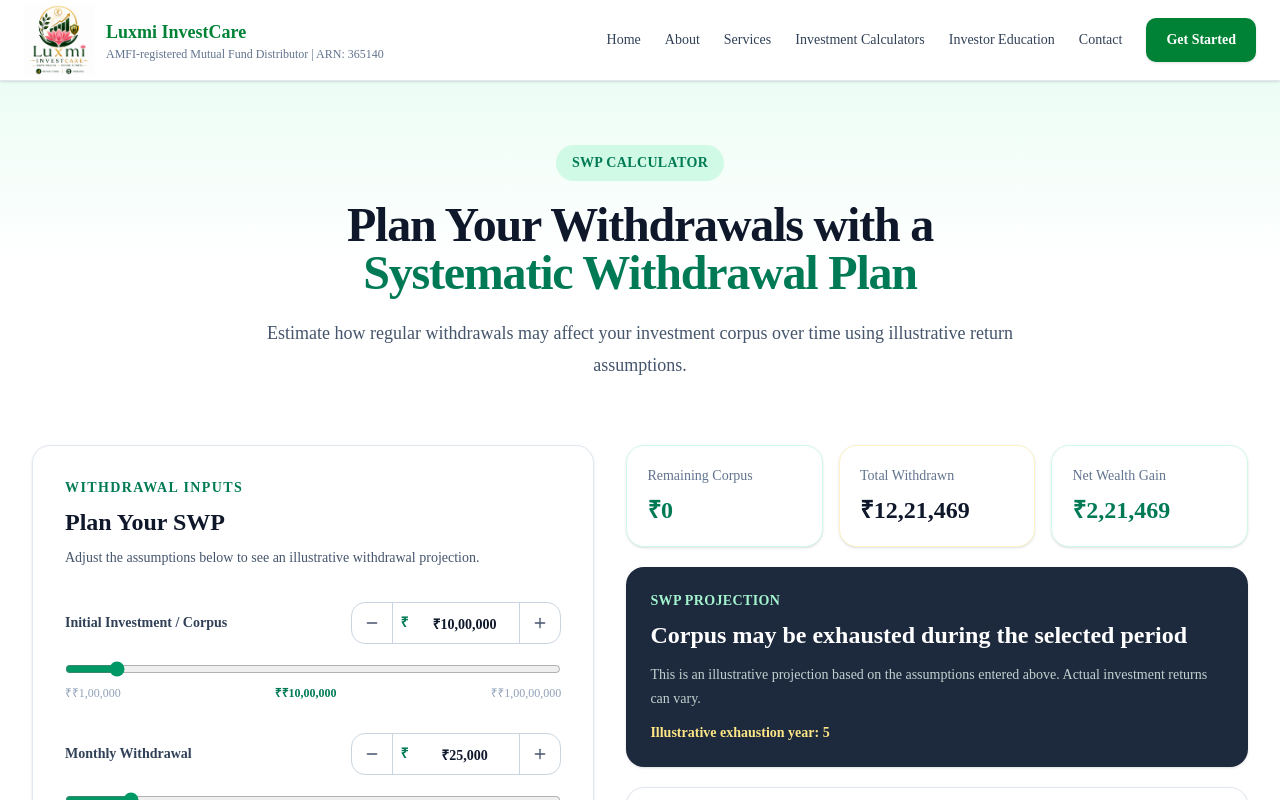
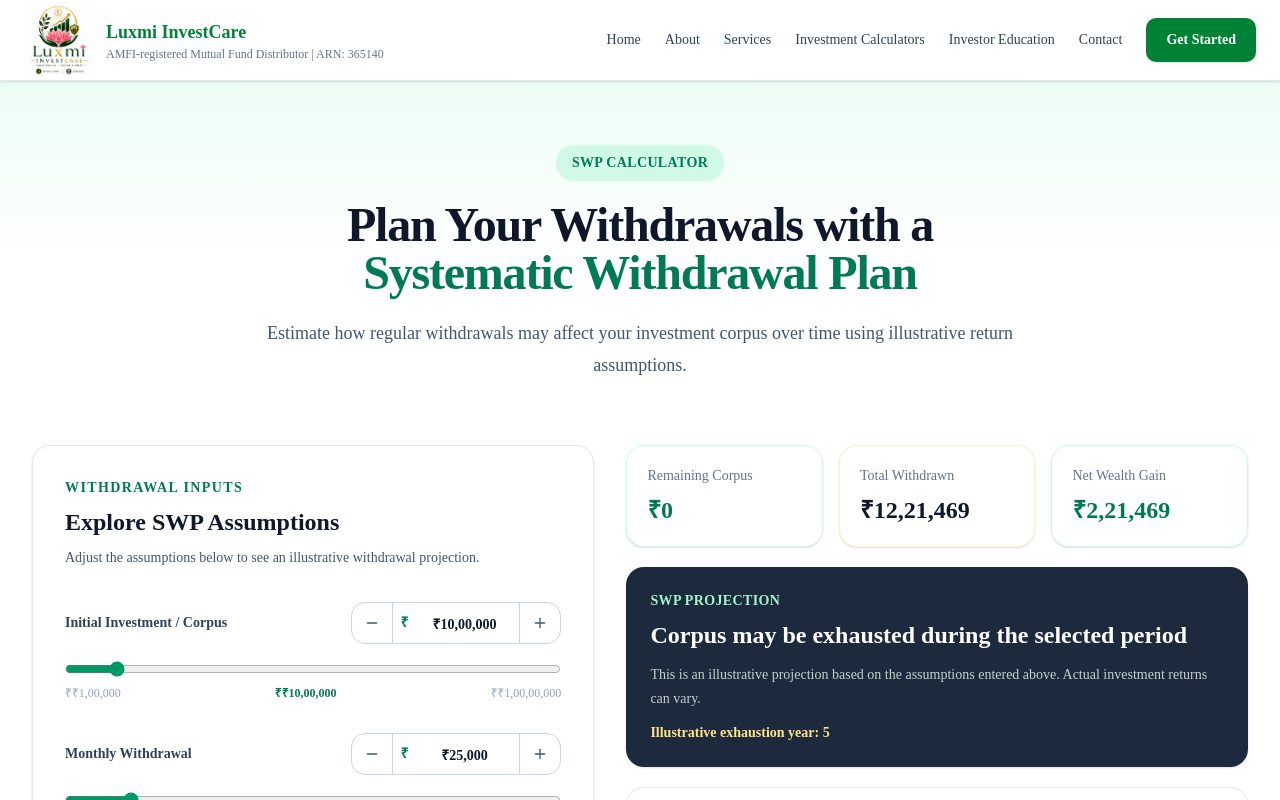
Before and after one commit to shivpawan007/LuxmiInvestCare, a Next.js app: page /calculators/swp in a window 1280 px wide. Shown: the top 800 px of the page. Built offline with nearby package versions, Linux system fonts and the light colour scheme.

Commit message:
Harden remaining compliance wording across public calculators

```diff
--- a/components/calculators/SWPCalculator.tsx
+++ b/components/calculators/SWPCalculator.tsx
@@ -110,7 +110,7 @@ export default function SWPCalculator() {
                 </p>
 
                 <h2 className="mt-2 text-2xl font-bold text-slate-900">
-                  Plan Your SWP
+                  Explore SWP Assumptions
                 </h2>
 
                 <p className="mt-2 text-sm leading-6 text-slate-600">
```
